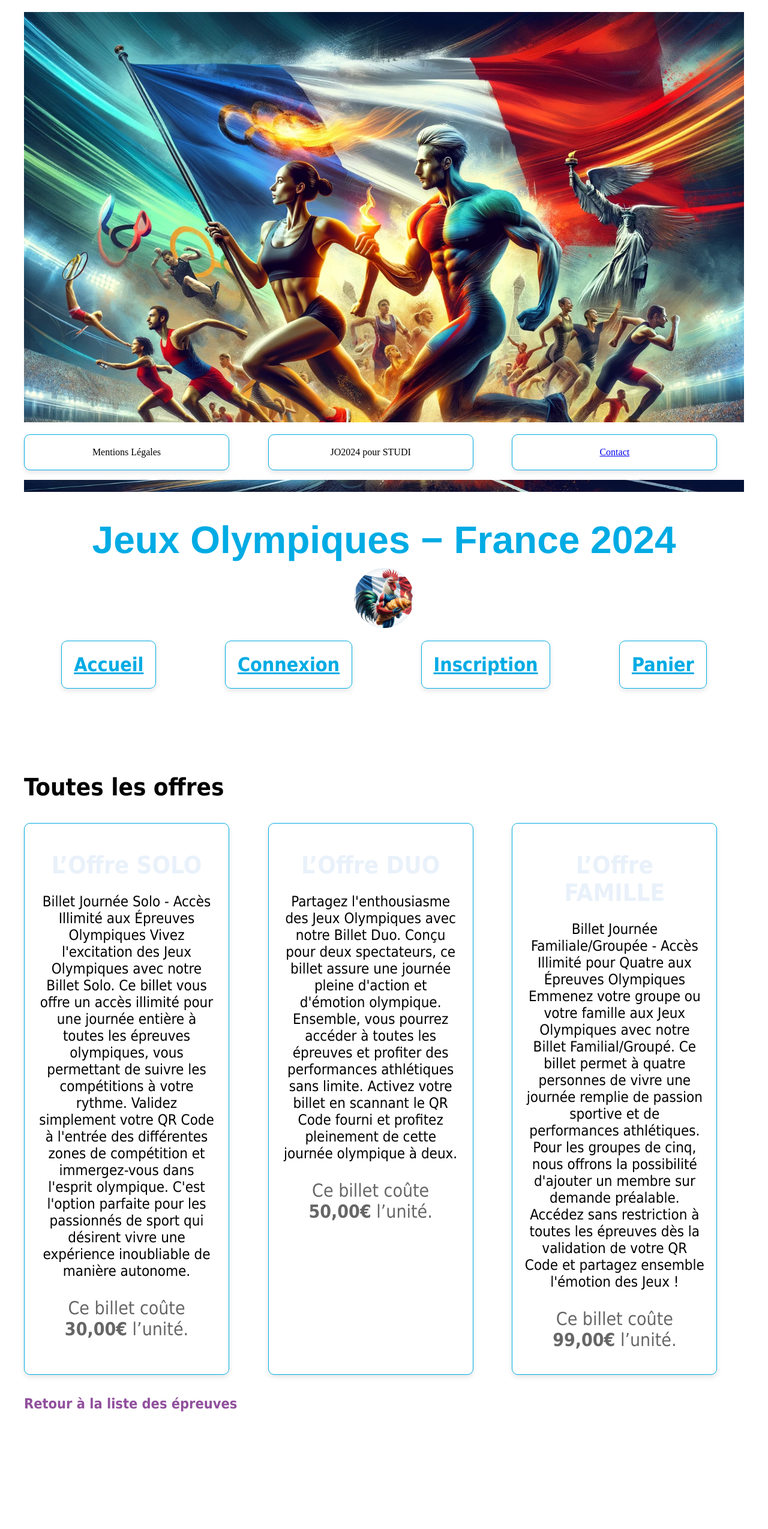
After one commit to Rateland/STUDI-JO2024, a Django app: page /liste_offres/ in a window 1280 px wide. The commit adds this page. Shown: the whole page at 60% size. Run offline with Django 5.2, Linux system fonts and the light colour scheme; data comes from the database, SQL or seed files in the repository; both versions use the stored data as it was after the commit.

```diff
--- a/Jeux_Olympiques_France/urls.py
+++ b/Jeux_Olympiques_France/urls.py
@@ -1,5 +1,5 @@
 from django.contrib import admin
-from django.urls import path
+from django.urls import path, include
 from django.conf.urls.static import static
 from store.views import *
 from accounts.views import *
@@ -13,13 +13,15 @@ urlpatterns = [
     path('signup/', signup, name="signup"),
     path('logout/', logout_user, name="logout"),
     path('login/', login_user, name="login"),
+    path('client/', client_page, name='client_page'),
     path('epreuves/<str:slug>/', epreuves_detail, name='epreuves'),
     path('epreuves/<str:epreuve_slug>/<str:billet_slug>/ajout_panier', ajout_panier, name="panier_epreuves"),
     path('epreuves/', liste_epreuves, name="liste_epreuves"),
     path('billets/<str:slug>/', billets_detail, name="billets"),
+    path('liste_offres/', liste_billets, name='liste_offres'),
     path('panier/', voir_panier, name='voir_panier'),
     path('panier/supprimer/<int:achat_id>/', supprimer_achat, name='supprimer_achat'),
-    path('proceder-au-paiement/', procéder_au_paiement, name='proceder_au_paiement'),
+    path('paiement/', paiement, name='paiement'),
     path('api/token/', TokenObtainPairView.as_view(), name='token_obtain_pair'),
     path('api/token/refresh/', TokenRefreshView.as_view(), name='token_refresh'),
     path('api/token/verify/', TokenVerifyView.as_view(), name='token_verify'),
--- a/accounts/models.py
+++ b/accounts/models.py
@@ -3,8 +3,8 @@ from django.db import models
 
 # Create your models here.
 class CustomUser(AbstractUser):
-    nom = models.CharField(max_length=30, blank=True)
-    prenom = models.CharField(max_length=30, blank=True)
+    nom = models.CharField(max_length=30, blank=True, verbose_name="Nom")
+    prenom = models.CharField(max_length=30, blank=True, verbose_name="Prénom")
 
     def __str__(self):
         return f"{self.prenom} {self.nom}"
--- a/static/css/styles.css
+++ b/static/css/styles.css
@@ -373,6 +373,8 @@ html, body {
 
 /* Styles pour les champs du formulaire */
 .form-control {
+    text-align: justify;
+    color: var(--gtitle-color);
     width: 100%;
     padding: 10px;
     margin: 5px 0 15px 0;
@@ -382,10 +384,17 @@ html, body {
     box-sizing: border-box;
 }
 
+.txt_form{
+    color: var(--text-color);
+    text-align: right;
+    line-height: 1.6; /* Espacement entre les lignes de texte */
+    margin-bottom: 20px; /* Ajoute un espacement en bas du paragraphe */
+}
+
 /* Style pour le bouton de connexion */
 button.card {
     border: none;
-    color: white;
+    color: var(--gtitle-color);
     padding: 15px 32px;
     text-align: center;
     text-decoration: none;
--- a/store/forms.py
+++ b/store/forms.py
@@ -1,5 +1,6 @@
 from django import forms
 from store.models import *
+from django.contrib.auth.models import User
 
 class Ajout_Panier(forms.ModelForm):
     billet = forms.ModelChoiceField(queryset=OffreBillet.objects.all())
--- a/store/models.py
+++ b/store/models.py
@@ -7,7 +7,6 @@ from Jeux_Olympiques_France.settings import AUTH_USER_MODEL
 
 
 # Create your models here.
-
 class Epreuve(models.Model):
     titre = models.CharField(max_length=200, verbose_name="Titre de l’épreuve")
     slug = models.SlugField(max_length=128)
--- a/store/templates/store/epreuves.html
+++ b/store/templates/store/epreuves.html
@@ -19,7 +19,7 @@
     {% if offres %}
         {% for offre in offres %}
             <div>
-                <p class="offer-card">Offre: {{ offre.nom }} - Prix: {{ offre.prix }}€ - Places restantes: {{ offre.stock }}</p>
+                <p class="offer-card">Offre : {{ offre.nom }} - Prix: {{ offre.prix }}€ - Places restantes: {{ offre.stock }}</p>
                 <a href="{% url 'panier_epreuves' epreuve.slug offre.slug %}" class="add-to-cart">Ajouter au panier</a>
             </div>
         {% endfor %}
@@ -27,5 +27,6 @@
         <p>Aucun billet disponible pour cette épreuve.</p>
     {% endif %}
 </div>
+<h4>Un doute sur les offres ? Lisez le détail <a href="{% url 'liste_offres' %}" class="back-link">ici</a>.</h4>
 <h3><a href="{% url 'liste_epreuves' %}" class="back-link">Retour à la liste des épreuves</a></h3>
 {% endblock %}
--- /dev/null
+++ b/store/templates/store/liste_offres.html
@@ -0,0 +1,15 @@
+{% extends 'base.html' %}
+
+{% block content %}
+<h1>Toutes les offres</h1>
+<div class="epreuves-container">
+    {% for billet in billets %}
+    <div class="card">
+        <h1 class="billet-title">L’Offre {{ billet.nom }}</h1>
+        <p class="billet-description">{{ billet.description}}</p>
+        <p class="billet-price">Ce billet coûte <strong>{{ billet.prix }}€</strong> l’unité.</p>
+    </div>
+    {% endfor %}
+</div>
+<h3><a href="{% url 'liste_epreuves' %}" class="back-link">Retour à la liste des épreuves</a></h3>
+{% endblock %}
--- a/store/templates/store/panier.html
+++ b/store/templates/store/panier.html
@@ -18,9 +18,11 @@
         {% endfor %}
     </ul>
     <p>Total: {{ total }}€</p>
-    <a href="{% url 'proceder_au_paiement' %}" class="btn btn-primary">Procéder au paiement</a>
+    <a href="{% url 'paiement' %}" class="btn btn-primary">Procéder au paiement</a>
 {% else %}
 <p>Votre panier est vide.</p>
 {% endif %}
+<div class="card">
 <span><a href="{% url 'accueil' %}">Retour à la page d'accueil</a></span>
+</div>
 {% endblock %}
--- a/store/views.py
+++ b/store/views.py
@@ -5,6 +5,7 @@ from django.db.models import F, Sum
 from django.utils import timezone
 from django.contrib import messages
 from django.contrib.auth.decorators import login_required
+from django.contrib.auth import get_user_model
 from django.urls import reverse
 from store.models import *
 from store.QRcode import *
@@ -25,16 +26,44 @@ def accueil(request):
 def epreuves_detail(request, slug):
     epreuve = get_object_or_404(Epreuve, slug=slug)
     offres = OffreBillet.objects.all()  # Si vous souhaitez afficher tous les types d'offres disponibles
-    return render(request, 'store/epreuves.html', {'epreuve': epreuve, 'offres': offres})
+
+
+    panier_total = 0
+    if request.user.is_authenticated:
+        panier, created = Panier.objects.get_or_create(utilisateur=request.user)
+        panier_total = Achat.objects.filter(panier=panier).aggregate(Sum('quantité'))['quantité__sum'] or 0
+
+    return render(request, 'store/epreuves.html', {'epreuve': epreuve, 'offres': offres, 'panier_total': panier_total})
 
 def liste_epreuves(request):
     epreuves = Epreuve.objects.all()
-    return render(request, 'store/liste_epreuves.html', {'epreuves': epreuves})
 
+    panier_total = 0
+    if request.user.is_authenticated:
+        panier, created = Panier.objects.get_or_create(utilisateur=request.user)
+        panier_total = Achat.objects.filter(panier=panier).aggregate(Sum('quantité'))['quantité__sum'] or 0
+
+    return render(request, 'store/liste_epreuves.html', {'epreuves': epreuves, 'panier_total': panier_total})
 
 def billets_detail(request, slug):
     billet = get_object_or_404(OffreBillet, slug=slug)
+
+    panier_total = 0
+    if request.user.is_authenticated:
+        panier, created = Panier.objects.get_or_create(utilisateur=request.user)
+        panier_total = Achat.objects.filter(panier=panier).aggregate(Sum('quantité'))['quantité__sum'] or 0
+
     return render(request, 'store/billets.html', context={"billet": billet})
+
+def liste_billets(request):
+    billets = OffreBillet.objects.all
+
+    panier_total = 0
+    if request.user.is_authenticated:
+        panier, created = Panier.objects.get_or_create(utilisateur=request.user)
+        panier_total = Achat.objects.filter(panier=panier).aggregate(Sum('quantité'))['quantité__sum'] or 0
+
+    return render(request, 'store/liste_offres.html', {'billets': billets, 'panier_total': panier_total})
 
 def ajout_panier(request, epreuve_slug, billet_slug):
     epreuve = get_object_or_404(Epreuve, slug=epreuve_slug)
@@ -92,7 +121,9 @@ def voir_panier(request):
         achat.montant_total = montant_total
         total += montant_total
 
-    return render(request, 'store/panier.html', {'panier': panier, 'total': total, 'achats': achats})
+    panier_total = achats.aggregate(Sum('quantité'))['quantité__sum'] or 0
+
+    return render(request, 'store/panier.html', {'panier': panier, 'total': total, 'achats': achats, 'panier_total': panier_total})
 
 def supprimer_achat(request, achat_id):
     if not request.user.is_authenticated:
@@ -107,7 +138,7 @@ def supprimer_achat(request, achat_id):
     return redirect('voir_panier')
 
 @login_required
-def procéder_au_paiement(request):
+def paiement(request):
     utilisateur = request.user
     try:
         panier = Panier.objects.get(utilisateur=utilisateur)
--- a/templates/base.html
+++ b/templates/base.html
@@ -20,11 +20,11 @@
         <nav class="main-nav" aria-label="Navigation principale">
             <h4><a href="{% url 'accueil' %}" class="card slideIn">Accueil</a></h4>
             {% if user.is_authenticated %}
-                <a class="main-nav card simple_titre" >{{ user.username }}, vous êtes bien connecté</a>
+                <a class="main-nav card simple_titre" >Bienvenue, {{ user.username }}</a>
                 <h4><a href="{% url 'logout' %}" class="card slideIn">Déconnexion</a></h4>
                 <h4><a href="{% url 'voir_panier' %}" class="panier-link card slideIn">
                     {% if panier_total > 0 %}
-                        (Il y a {{ panier_total }} articles)
+                        {{ panier_total }} article(s) au panier
                     {% else %}
                         Le panier est vide
                     {% endif %}
@@ -35,6 +35,11 @@
                 <h4><a href="{% url 'voir_panier' %}" class="panier-link card slideIn">Panier</a></h4>
             {% endif %}
         </nav>
+        {% if user.is_authenticated %}
+        <p>Accédez à votre <a href="{% url 'client_page' %}">Compte Client</a></p>
+        {% else %}
+        <p></p>
+        {% endif %}
     </div>
 </header>
 <main class="content container">
```
Also changed, not shown: accounts/admin.py (+37 -3 lines), accounts/forms.py (added, +23 -0 lines), accounts/templates/accounts/client_page.html (added, +29 -0 lines), accounts/templates/accounts/login.html (+6 -6 lines), accounts/templates/accounts/signup.html (+7 -7 lines), accounts/views.py (+37 -0 lines), accounts/migrations/0003_rename_nom_customuser_nom_and_more.py (added), accounts/migrations/0004_rename_nom_customuser_nom_and_more.py (added), accounts/migrations/0005_alter_customuser_nom_alter_customuser_prenom.py (added), db.sqlite3.
